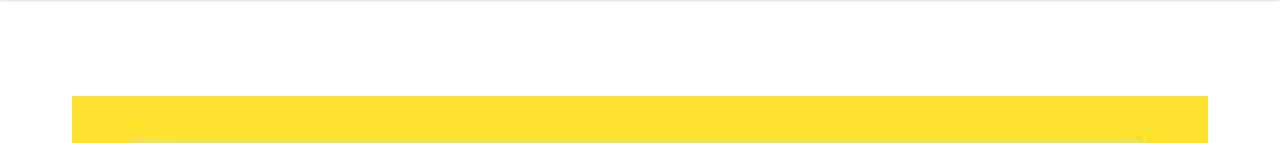
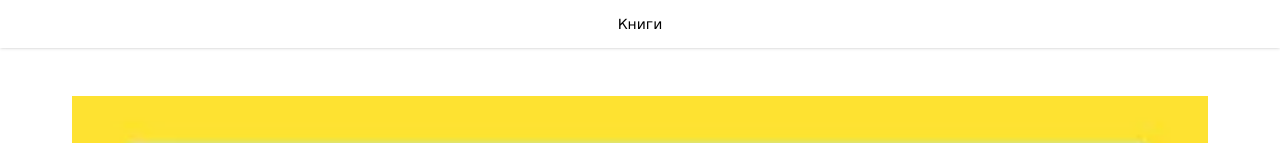
Before and after one commit to asazharm/e-reader, a React (Vite) app: page / in a window 1280 px wide. Shown: the top 143 px of the page. Built offline with nearby package versions, Linux system fonts and the light colour scheme.

Commit message:
fix: navbar behavior

```diff
--- a/src/components/Navbar.tsx
+++ b/src/components/Navbar.tsx
@@ -59,7 +59,10 @@ const Navbar = () => {
     <div
       style={{
         transform: `translateY(${
-          state?.readerMode === ReaderMode.Read ? "-3rem" : 0
+          state?.appMode === AppMode.Read &&
+          state.readerMode === ReaderMode.Read
+            ? "-3rem"
+            : 0
         })`,
       }}
       className="container z-50 flex justify-center align-middle h-12 shadow sticky top-0 bg-white transition-all"
```
